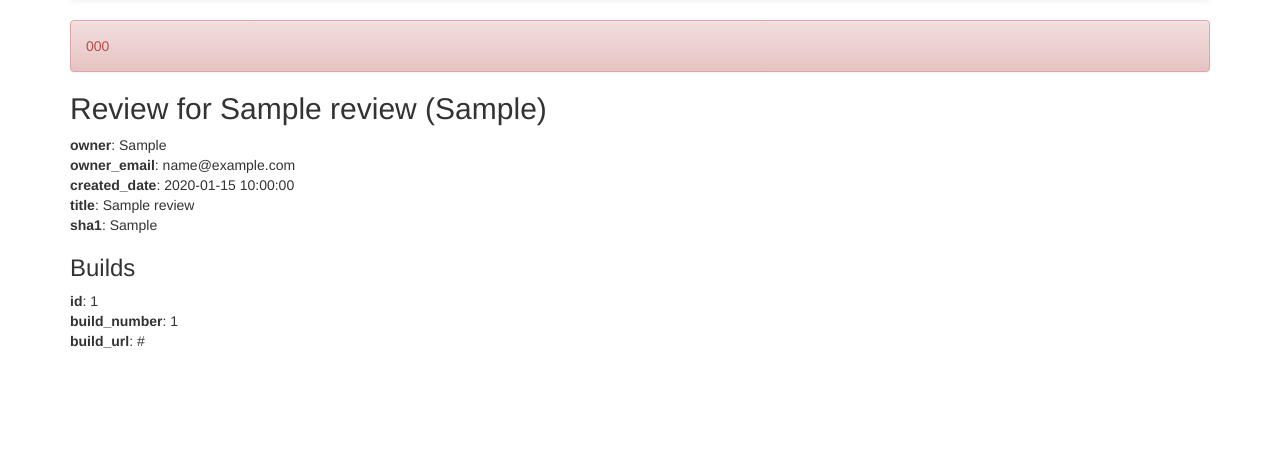
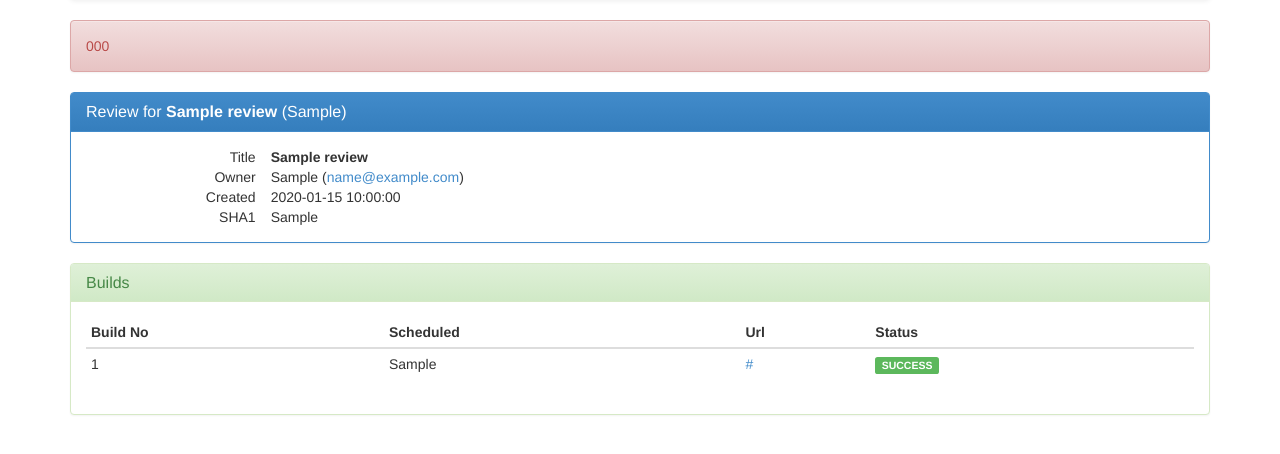
Before and after one commit to pasliwa/code_review, a Flask app: template templates/info.html in a window 1280 px wide. Shown: the part 102-556 px from the top of the page. Run offline with Flask 2, Linux system fonts and the light colour scheme; tables that the repository leaves empty hold one stand-in row (values such as "Sample post"); the template is opened without the code that fills it: values that come from a table or form of the project are taken from there, most other values are stand-ins (such as "Sample title", 1, 10 or a date in 2020); some libraries are stand-ins or nearby versions.

Commit message:
review status page with builds info

```diff
--- a/Jenkins.py
+++ b/Jenkins.py
@@ -28,7 +28,7 @@ class Jenkins(object):
                 # Jenkins queues job and does not start them immediately
                 # lets give him some time to respond
                 time.sleep(counter)
-                resp = requests.get(self.url + "/job/" + jobName + "/" + str(buildNo) + "/api/python", data=payload, headers=headers)
+                resp = requests.get(self.url + "/job/" + jobName + "/" + str(buildNo) + "/api/python?delay=30", data=payload, headers=headers)
                 if resp.status_code != 404:
                     # build has started, make sure we got the right build number (possible race-condition)
                     props = eval(resp.content)
@@ -36,14 +36,14 @@ class Jenkins(object):
                         if a.has_key("parameters"):
                             for parameters in a['parameters']:
                                 if parameters['name'] == "REQUEST_ID" and parameters['value'] == uuid:
-                                    return buildNo
+                                    return {"buildNo": buildNo, "url": props["url"], "result" : None}
                     return None
         else:
             return None
 
 
     def get_build_info(self, jobName, buildNo):
-        resp = requests.get(self.url + "/job/" + jobName + "/" + buildNo + "/api/python?pretty=true")
+        resp = requests.get(self.url + "/job/" + jobName + "/" + str(buildNo) + "/api/python?pretty=true")
         props = eval(resp.content)
         return props
 
--- a/code_review.py
+++ b/code_review.py
@@ -1,5 +1,6 @@
 import os
 import datetime
+from sqlalchemy.sql.expression import or_
 from flask import Flask, redirect, url_for
 from flask.globals import request
 from flask.templating import render_template
@@ -26,6 +27,7 @@ from flask.ext.sqlalchemy import SQLAlchemy
 #json=%7B%22parameter%22%3A%5B%7B%22name%22%3A%22BRANCH%22%2C%22value%22%3A%22MASTER%22%7D%5D%7D
 #from models import Review, Build
 #from models import Review
+import config
 
 
 app = Flask(__name__)
@@ -57,11 +59,16 @@ class Build(db.Model):
     review_id = db.Column(db.Integer, db.ForeignKey('reviews.id'))
     build_number = db.Column(db.Integer)
     build_url = db.Column(db.String(120))
+    status = db.Column(db.String(20))
+    job_name = db.Column(db.String(30))
+    scheduled = db.Column(db.String(30))
 
-    def __init__(self, review_id = None, build_no = None, build_url = None):
+    def __init__(self, review_id = None, build_no = None, build_url = None, status = None, job_name = None):
         self.review_id = review_id
         self.build_number = build_no
         self.build_url = build_url
+        self.status = status
+        self.job_name = job_name
 
 
 
@@ -137,20 +144,21 @@ def merge_from_post():
 
 @app.route('/build', methods=['POST'])
 def jenkins_build():
-    buildNo = jenkins.run_job("iwd_8.5.000-REVIEW", request.form['src'])
-    if buildNo is not None:
+    build_info = jenkins.run_job(config.REVIEW_JOB_NAME, request.form['src'])
+    if build_info is not None:
         info = repo.hg_head_bookmark_info(request.form['src'])
         if info == None:
             info = repo.hg_head_branch_info(request.form['src'])
         review = Review.query.filter(Review.sha1 == info['changeset']).first()
-        build = Build(review.id, buildNo, "test")
+        build = Build(review.id, build_info["buildNo"], build_info["url"], None, config.REVIEW_JOB_NAME)
         db.session.add(build)
         db.session.commit()
-    return render_template('changes.html', type="Merging")
+    return redirect(url_for('changeset_info', changeset=info["changeset"]))
 
 
 @app.route('/info/<changeset>')
 def changeset_info(changeset):
+    update_build_status()
     reviews = Review.query.filter(Review.sha1 == changeset).all()
     return render_template("info.html", reviews=reviews)
 
@@ -183,6 +191,14 @@ def merge_branch(src, dst):
 
 
 
+def update_build_status():
+    builds = Build.query.filter(or_(Build.status != "SUCCESS", Build.status == None)).all()
+    for b in builds:
+       build_info = jenkins.get_build_info(b.job_name, b.build_number)
+       b.status =  build_info["result"]
+       b.scheduled = build_info["id"]
+       db.session.commit()
+
 
 if __name__ == '__main__':
     app.run(host='0.0.0.0')
--- a/config.py
+++ b/config.py
@@ -4,3 +4,4 @@ PROPAGATE_EXCEPTIONS = True
 CCOLLAB_PATH = "/home/roman/ccollab-cmdline"
 CC_BIN = CCOLLAB_PATH + "/ccollab"
 SQLALCHEMY_DATABASE_URI = "mysql://root:secret@localhost/review"
+REVIEW_JOB_NAME = "iwd_8.5.000-REVIEW"
--- a/templates/info.html
+++ b/templates/info.html
@@ -3,26 +3,65 @@
 {% block body %}
 
 
-{% include "messages.html" %}
+    {% include "messages.html" %}
 
 
 
 
 
     {% for r in reviews %}
-        <h2>Review for {{ r.title }} ({{ r.sha1 }})</h2>
-        <b>owner</b>: {{ r.owner }}<br/>
-        <b>owner_email</b>: {{ r.owner_email }}<br/>
-        <b>created_date</b>: {{ r.created_date }}<br/>
-        <b>title</b>: {{ r.title }}<br/>
-        <b>sha1</b>: {{ r.sha1 }}<br/>
 
-        <h3>Builds</h3>
-        {% for b in r.builds %}
-            <b>id</b>: {{ b.id }}<br/>
-            <b>build_number</b>: {{ b.build_number }}<br/>
-            <b>build_url</b>: {{ b.build_url }}<br/>
-        {% endfor %}
+        <div class="panel panel-primary">
+            <div class="panel-heading">
+                <h3 class="panel-title">Review for <b>{{ r.title }}</b> ({{ r.sha1 }})</h3>
+            </div>
+            <div class="panel-body">
+                <div><span class="col-lg-2 text-right">Title</span><span><b>{{ r.title }}</b></span></div>
+                <div><span class="col-lg-2 text-right">Owner</span><span>{{ r.owner }} (<a href="mailto:{{ r.owner_email }}">{{ r.owner_email }}</a>)</span></div>
+                <div><span class="col-lg-2 text-right">Created</span><span>{{ r.created_date }}</span></div>
+                <div><span class="col-lg-2 text-right">SHA1</span><span>{{ r.sha1 }}</span></div>
+            </div>
+        </div>
+
+        <div class="panel panel-success">
+            <div class="panel-heading">
+                <h3 class="panel-title">Builds</h3>
+            </div>
+
+            <div class="panel-body">
+                <table class="table table-hover table-condensed">
+                    <thead>
+                    <tr>
+                        <th>Build No</th>
+                        <th>Scheduled</th>
+                        <th>Url</th>
+                        <th>Status</th>
+                    </tr>
+                    </thead>
+                    <tbody>
+                    {% for b in r.builds %}
+                        <tr>
+                            <td>{{ b.build_number }}</td>
+                            <td>{{ b.scheduled }}</td>
+                            <td><a target="_blank" href="{{ b.build_url }}">{{ b.build_url }}</a> </td>
+                            <td>
+                                {% if b.status == "SUCCESS" %}
+                                    <span class="label label-success">
+                                {% elif b.status == "FAILURE" %}
+                                    <span class="label label-danger">
+                                {% else %}
+                                    <span class="label label-default">
+                                {% endif %}
+                                {{ b.status }}
+                                </span>
+                            </td>
+                        </tr>
+                    {% endfor %}
+                    </tbody>
+                </table>
+            </div>
+
+        </div>
 
     {% endfor %}
 
```
